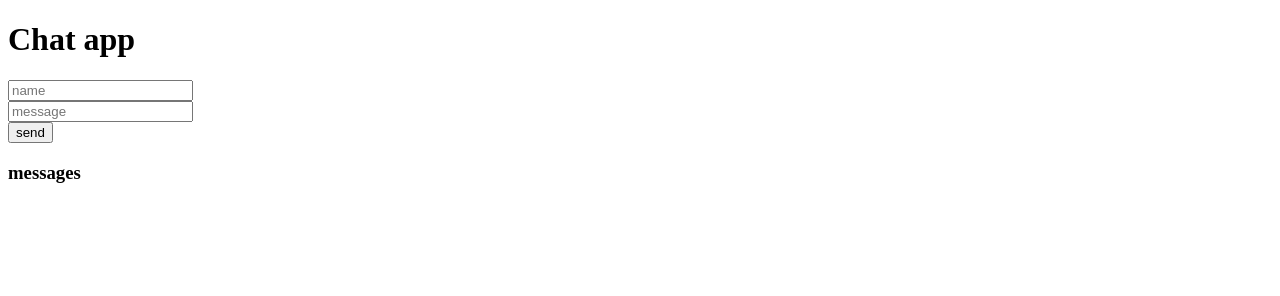
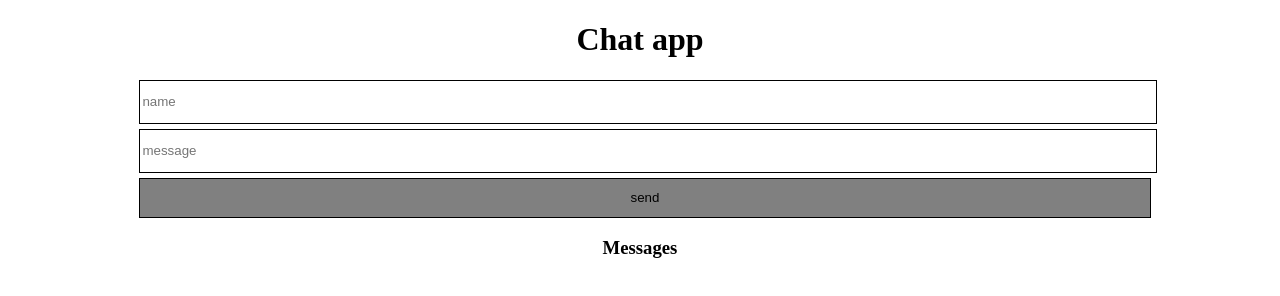
Before and after one commit to cazwazacz/chat-app, a website: page public/index.html in a window 1280 px wide. Drawn offline with Linux system fonts and the light colour scheme.

Commit message:
Add minor styling and viewport meta tag

```diff
--- a/public/index.html
+++ b/public/index.html
@@ -2,25 +2,46 @@
 <html>
   <head>
     <meta charset="utf-8">
+    <meta name="viewport" content="width=device-width, initial-scale=1">
     <title>Chat app</title>
   </head>
   <body>
 
     <style>
+      h1, h3 {
+        text-align: center;
+      }
       input, button {
+        margin: 5px;
+        height: 40px;
         display: block;
+        width: 100%;
+        border: 1px solid black;
+      }
+      button {
+        background-color: grey;
+      }
+      #everything {
+        margin: 0 auto;
+        width: 80%;
+      }
+      #the-messages {
+        background-color: rgb(246, 246, 246);
       }
     </style>
 
     <h1>Chat app</h1>
 
-    <input type="text" id="name-box" placeholder="name">
-    <input type="text" id="text-box" placeholder="message">
-    <button id="the-button" name="button">send</button>
-    <h3>messages</h3>
-    <ul id="the-messages">
+    <div id="everything">
+      <input type="text" id="name-box" placeholder="name">
+      <input type="text" id="text-box" placeholder="message">
+      <button id="the-button" name="button">send</button>
+      <h3>Messages</h3>
+      <div id="the-messages">
 
-    </ul>
+      </div>
+    </div>
+
 
     <script type="text/javascript" src="script.js"></script>
   </body>
```
